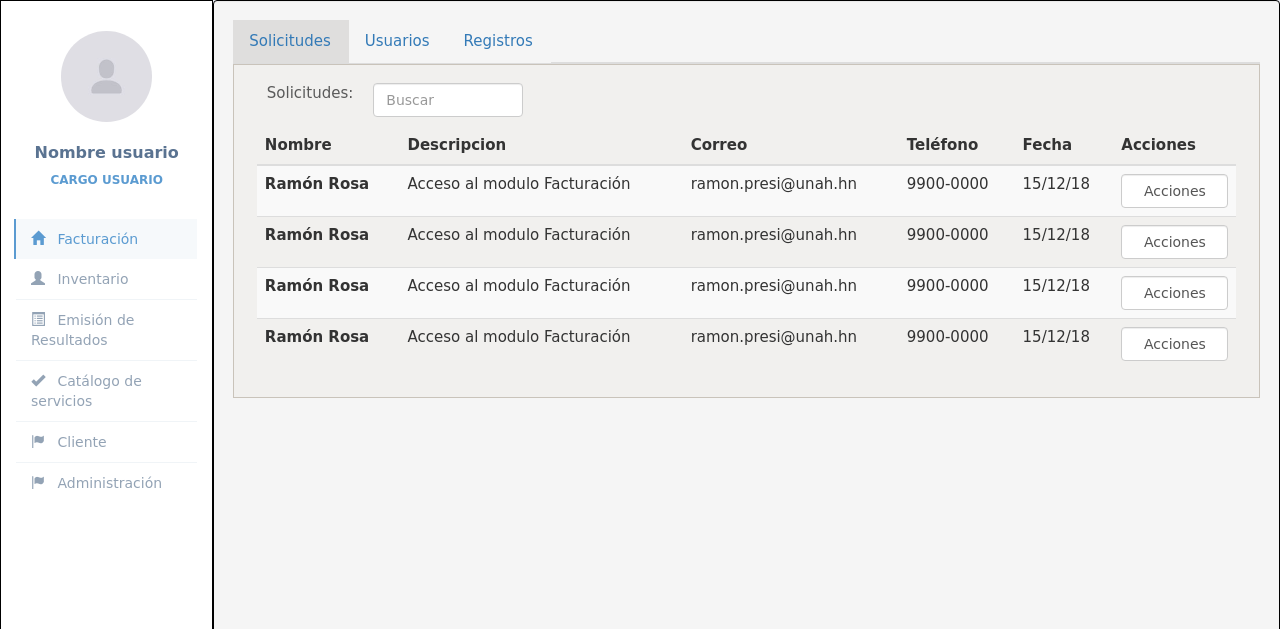
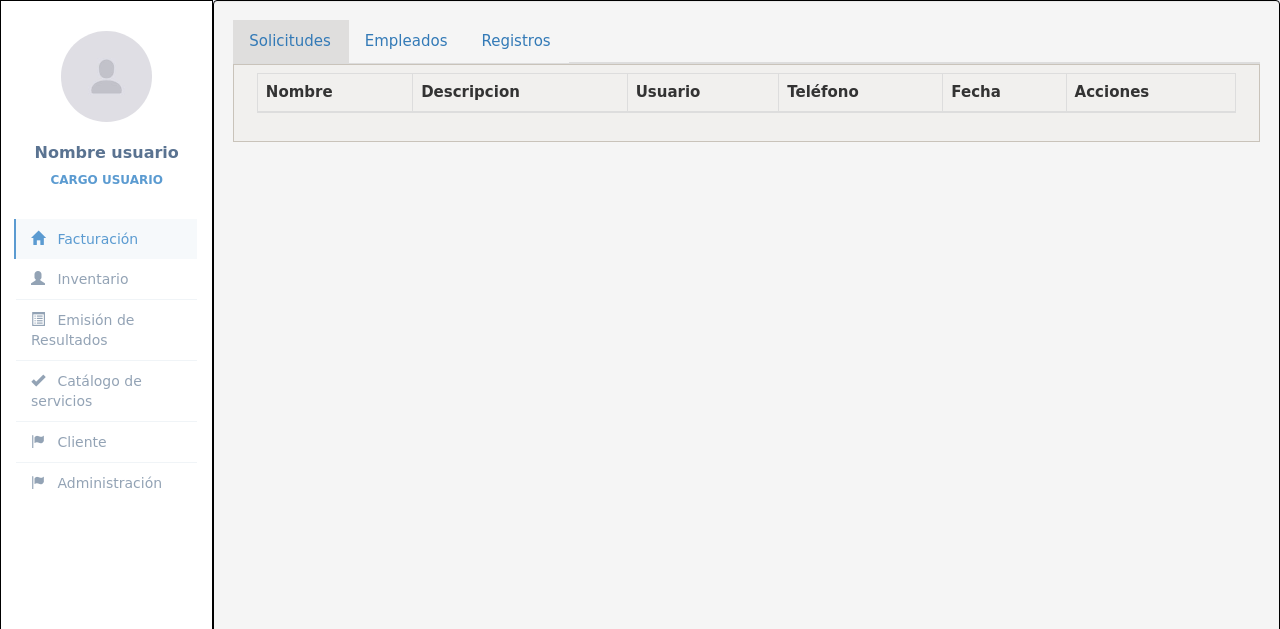
Before and after one commit to SolimanHub/proyectoIngenieria, a PHP site: page /administracion.php in a window 1280 px wide. Shown: the top 629 px of the page. Run offline with PHP 8.4, Linux system fonts and the light colour scheme; lists and menus that the app fills with data are empty; some libraries are stand-ins or nearby versions; some web fonts are replaced.

Commit message:
Inicio de las funciones de Administracion: Listado de Solicitudes y Listado de Empleados (llamado de la base exitoso)

```diff
--- a/administracion.php
+++ b/administracion.php
@@ -10,6 +10,10 @@
 		<link rel="stylesheet" type="text/css" href="css/styleBarra.css">
 		<link rel="stylesheet" type="text/css" href="css/administracion.css">
 		<link href="http://allfont.es/allfont.css?fonts=comic-sans-ms" rel="stylesheet" type="text/css"/>
+
+		<link rel="stylesheet" type="text/css" href="plugin/bootstrap-select/css/bootstrap-select.min.css">
+		<link rel="stylesheet" type="text/css" href="plugin/jquery-confim/css/jquery-confirm.css">
+		<link rel="stylesheet" type="text/css" href="plugin/data-tables/css/datatables.min.css">
 	</head>
 	<body onload="init()">
 
@@ -27,10 +31,10 @@
 						<div class="nav nav-tabs" id="nav-tab" role="tablist">
 							<ul class="nav nav-tabs" id="myTab">
 								<li class="nav-item pestaña" id="nav-adm-soli-li">
-									<a class="nav-item nav-link active" id="nav-adm-soli-tab" data-toggle="tab" href="#nav-adm-soli" role="tab" aria-controls="nav-adm-soli" aria-selected="false">Solicitudes</a>
+									<a class="nav-item nav-link" id="nav-adm-soli-tab" data-toggle="tab" href="#nav-adm-soli" role="tab" aria-controls="nav-adm-soli" aria-selected="false">Solicitudes</a>
 								</li>
 								<li class="nav-item pestaña" id="nav-adm-usr-li">
-									<a class="nav-item nav-link" id="nav-adm-usr-tab" data-toggle="tab" href="#nav-adm-usr" role="tab" aria-controls="nav-adm-usr" aria-selected="false">Usuarios</a>
+									<a class="nav-item nav-link" id="nav-adm-usr-tab" data-toggle="tab" href="#nav-adm-usr" role="tab" aria-controls="nav-adm-usr" aria-selected="false">Empleados</a>
 								</li>
 								<li class="nav-item pestaña" id="nav-adm-reg-li">
 									<a class="nav-item nav-link" id="nav-adm-reg-tab" data-toggle="tab" href="#nav-adm-reg" role="tab" aria-controls="nav-adm-reg" aria-selected="false">Registros</a>
@@ -43,60 +47,18 @@
 						<div class="tab-pane fade" id="nav-adm-soli" role="tabpanel" aria-labelledby="nav-adm-soli-tab">
 							<div class="row">
 								<div class="col-lg-12 col-sm-3">
-									<ul class="menu">
-										<li>
-											<a style="color: #5a5a5a;">Solicitudes:</a>
-										</li>
-										<li>
-											<input class="form-control" type="text" placeholder="Buscar" style="width: 150px">
-										</li>
-									</ul>
-								</div>
-								<div class="col-lg-12 col-sm-3">
-									<table class="table table-striped">
+									<table class="table table-striped table-bordered w-100">
 										<thead>
 											<tr>
 												<th scope="col"><b>Nombre</b></th>
 												<th scope="col"><b>Descripcion</b></th>
-												<th scope="col"><b>Correo</b></th>
+												<th scope="col"><b>Usuario</b></th>
 												<th scope="col"><b>Teléfono</b></th>
 												<th scope="col"><b>Fecha</b></th>
 												<th scope="col"><b>Acciones</b></th>
 											</tr>
 										</thead>
-										<tbody>
-											<tr>
-												<th scope="row">Ramón Rosa</th>
-												<td>Acceso al modulo Facturación</td>
-												<td>ramon.presi@unah.hn</td>
-												<td>9900-0000</td>
-												<td>15/12/18</td>
-												<td><button class="form-control">Acciones</button></td>
-											</tr>
-											<tr>
-												<th scope="row">Ramón Rosa</th>
-												<td>Acceso al modulo Facturación</td>
-												<td>ramon.presi@unah.hn</td>
-												<td>9900-0000</td>
-												<td>15/12/18</td>
-												<td><button class="form-control">Acciones</button></td>
-											</tr>
-											<tr>
-												<th scope="row">Ramón Rosa</th>
-												<td>Acceso al modulo Facturación</td>
-												<td>ramon.presi@unah.hn</td>
-												<td>9900-0000</td>
-												<td>15/12/18</td>
-												<td><button class="form-control">Acciones</button></td>
-											</tr>
-											<tr>
-												<th scope="row">Ramón Rosa</th>
-												<td>Acceso al modulo Facturación</td>
-												<td>ramon.presi@unah.hn</td>
-												<td>9900-0000</td>
-												<td>15/12/18</td>
-												<td><button class="form-control">Acciones</button></td>
-											</tr>
+										<tbody id="table-solicitudes">
 										</tbody>
 									</table>
 								</div>
@@ -105,56 +67,97 @@
 						<!--Seccion Usuarios (Empleados)-->
 						<div class="tab-pane fade" id="nav-adm-usr" role="tabpanel" aria-labelledby="nav-adm-usr-tab">
 							<div class="row">
-								<ul class="menu">
-									<div class="col-xl-10">
-										<li>
-											<a style="color: #5a5a5a;">Usuarios:</a>
-										</li>
-									</div>
-									<div class="col-xl-2">
-										<li>
-											<input class="form-control" type="text" placeholder="Buscar" style="width: 150px;">
-										</li>
-									</div>
-								</ul>
-							</div>
-							<div class="row">
-							<table class="table table-striped">
+								<div class="col-lg-12 col-sm-12">
+									<table class="table table-striped table-bordered w-100">
 										<thead>
 											<tr>
 												<th scope="col"><b>Nombre</b></th>
-										<th scope="col"><b>Módulo</b></th>
-										<th scope="col"><b>Última Conexión</b></th>
+												<th scope="col"><b>Teléfono</b></th>
+												<th scope="col"><b>Fecha Contratación</b></th>
 												<th scope="col"><b>Acciones</b></th>
 											</tr>
 										</thead>
-								<tbody>
-									<tr>
-										<th scope="row">Ramón Rosa</th>
-										<td>Inventario</td>
-										<td>15/12/18</td>
-										<td><button class="form-control">Acciones</button></td>
-									</tr>
-									<tr>
-										<th scope="row">Ramón Rosa</th>
-										<td>Inventario</td>
-										<td>15/12/18</td>
-										<td><button class="form-control">Acciones</button></td>
-									</tr>
-									<tr>
-										<th scope="row">Ramón Rosa</th>
-										<td>Inventario</td>
-										<td>15/12/18</td>
-										<td><button class="form-control">Acciones</button></td>
-									</tr>
-									<tr>
-										<th scope="row">Ramón Rosa</th>
-										<td>Inventario</td>
-										<td>15/12/18</td>
-										<td><button class="form-control">Acciones</button></td>
-									</tr>
+										<tbody id="table-empleados">
+
 										</tbody>
 									</table>
+									<button type="button" class="btn btn-primary" data-toggle="modal" data-target="#modalAgregarEmpleado">
+										<span class="glyphicon glyphicon-plus"></span>Agregar Empleado
+									</button>
+
+									<!-- Modal -->
+									<div class="modal fade" id="modalAgregarEmpleado" tabindex="-1" role="dialog" aria-labelledby="modalAgregarEmpleadoLabel" aria-hidden="true">
+										<div class="modal-dialog" role="document">
+											<div class="modal-content">
+												<div class="modal-header">
+													<h5 class="modal-title" id="modalAgregarEmpleadoLabel" style="text-align: center;font-weight: bold;">AGREGAR EMPLEADO</h5>
+													<button type="button" class="close" data-dismiss="modal" aria-label="Close">
+														<span aria-hidden="true">&times;</span>
+													</button>
+												</div>
+												<div class="row modal-body">
+													<!-- Formulario -->
+													<div class="form-group col-12 col-sm-6 col-md-6">
+														<label for="nombre">Nombre:</label>
+														<input type="text" class="form-control" id="nombre" name="nombre"  placeholder="Nombre">
+													</div>
+
+													<div class="form-group col-12 col-sm-6 col-md-6">
+														<label for="apellido">Apellido:</label>
+														<input type="text" class="form-control" id="apellido" name="apellido" placeholder="Apellido">
+													</div>
+
+													<div class="form-group col-12 col-sm-6 col-md-6">
+														<label for="edad">Edad:</label>
+														<input id="edad" class="form-control" type="text" placeholder="XX">
+													</div>
+
+													<div class="form-group col-12 col-sm-6 col-md-6">
+														<label for="numero-identidad">Número de identidad:</label>
+														<input type="text" class="form-control" id="numero-identidad" name="numero-identidad" placeholder="0102199912345">
+													</div>
+
+													<div class="form-group col-12 col-sm-6 col-md-6">
+														<label for="email">Correo Electrónico:</label>
+														<input type="text" class="form-control" id="email" name="email" placeholder="correo@gmail.com">
+													</div>
+
+													<div class="form-group col-12 col-sm-6 col-md-6">
+														<label for="telefono">Teléfono:</label>
+														<input id="telefono" class="form-control" type="text" placeholder="9900-0000">
+													</div>
+
+													<div class="form-group col-12 col-sm-6 col-md-6">
+														<label for="fecha-ingreso">Fecha Ingreso:</label>
+														<input type="date" id="fecha-ingreso" class="form-control" placeholder="1999-12-31" style="padding-top:0">
+													</div>
+
+													<div class="form-group col-12 col-sm-6 col-md-6">
+														<label for="direccion">Dirección:</label>
+														<input type="text" class="form-control" id="direccion" name="direccion" placeholder="Dirección">
+													</div>
+
+													<div class="form-group col-12 col-sm-6 col-md-6">
+														<label for="fecha-nacimiento">Fecha Nacimiento:</label>
+														<input type="date" id="fecha-nacimiento" class="form-control" placeholder="1999-12-31" style="padding-top:0">
+													</div>
+
+													<div class="form-group col-12 col-sm-6 col-md-6">
+														<label for="slc-genero">Género:</label>
+														<select id="slc-genero" class="form-control" title="genero" data-style="btn-primary" style="margin-left: 4%;margin-top: 10px;">
+															<option value="2">Femenino</option>
+															<option value="1">Masculino</option>
+														</select>
+													</div>
+												</div>
+												<div class="modal-footer">
+													<button type="button" class="btn btn-secondary" data-dismiss="modal">Cerrar</button>
+													<button type="button" class="btn btn-primary">Crear Empleado</button>
+												</div>
+											</div>
+										</div>
+									</div>
+								</div>
 							</div>
 						</div>
 						<!--Seccion Registros-->
@@ -167,8 +170,11 @@
 
 	</body>
 	<script src="js/jquery-3.2.1.min.js"></script>
+	<script src="js/bootstrap.min.js"></script>
 	<script src="js/carousel.js"></script>
 	<script src="js/pestañas.js"></script>
 	<script src="js/menu.js"></script>
+
+	<script src="js/controladores/validaciones.js"></script>
 	<script src="js/controladores/administracion.js"></script>
 </html>
```
Also changed, not shown: ajax/acciones-administracion.php (+9 -2 lines), class/class-empleado.php (+8 -3 lines), class/class-solicitud.php (+14 -3 lines), js/controladores/administracion.js (+106 -46 lines), js/controladores/prueba.js (added, +11 -0 lines), js/controladores/validaciones.js (added, +91 -0 lines). Lines whose indentation alone changed are shown as unchanged.
